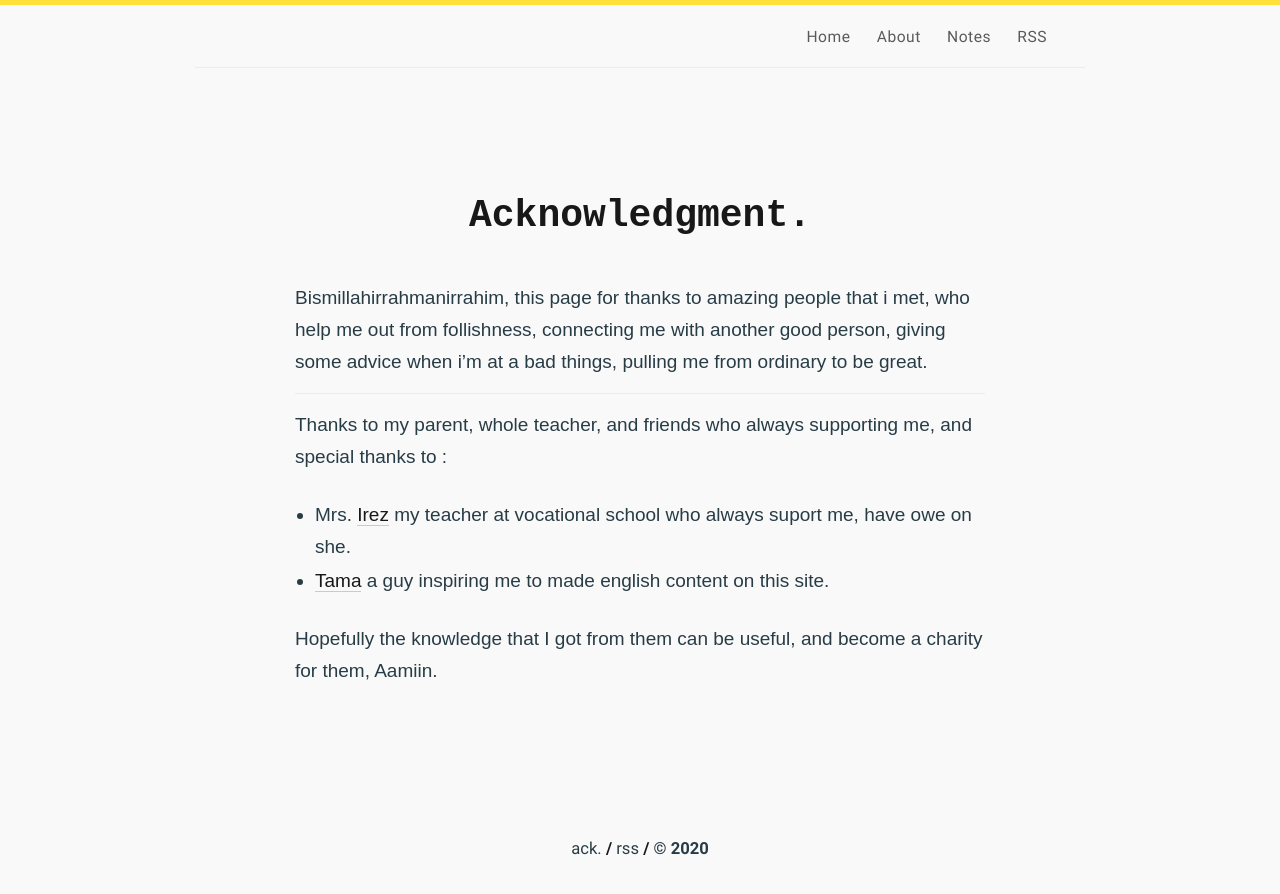
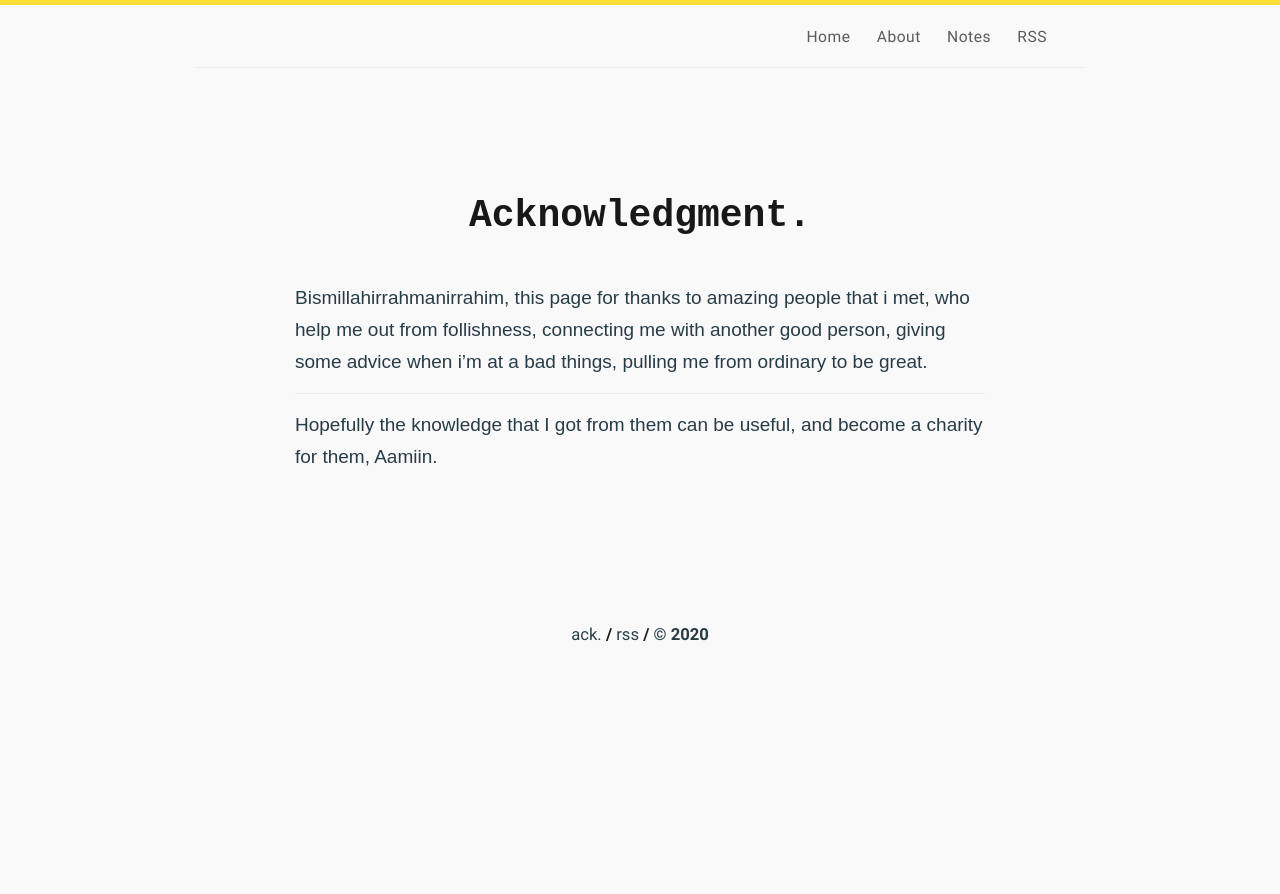
Before and after one commit to piharpi/piharpi.com, a Jekyll site: the page built from thanks.md, in a window 1280 px wide. Shown: the top 894 px of the page. Built offline with Jekyll 4.4.1, drawn with Linux system fonts in a browser that asks for light colours; some web fonts are replaced.

Commit message:
Thank You

```diff
--- a/thanks.md
+++ b/thanks.md
@@ -9,10 +9,5 @@ comments: false
 Bismillahirrahmanirrahim, this page for thanks to amazing people that i met, who help me out from follishness, connecting me with another good person, giving some advice when i'm at a bad things, pulling me from ordinary to be great.
 
 <hr>
-Thanks to my parent, whole teacher, and friends who always supporting me, and special thanks to :
-
-- Mrs. [Irez](<javacript:void(0);>) my teacher at vocational school who always suport me, have owe on she.
-  <!-- - Mr. [Dimas](<javacript:void(0);>) pull me out from ordinary, thanks for give a trust, he is good person. -->
-- <a href="https://et.mk/me" target="_blank">Tama</a> a guy inspiring me to made english content on this site.
 
 Hopefully the knowledge that I got from them can be useful, and become a charity for them, Aamiin.
```
